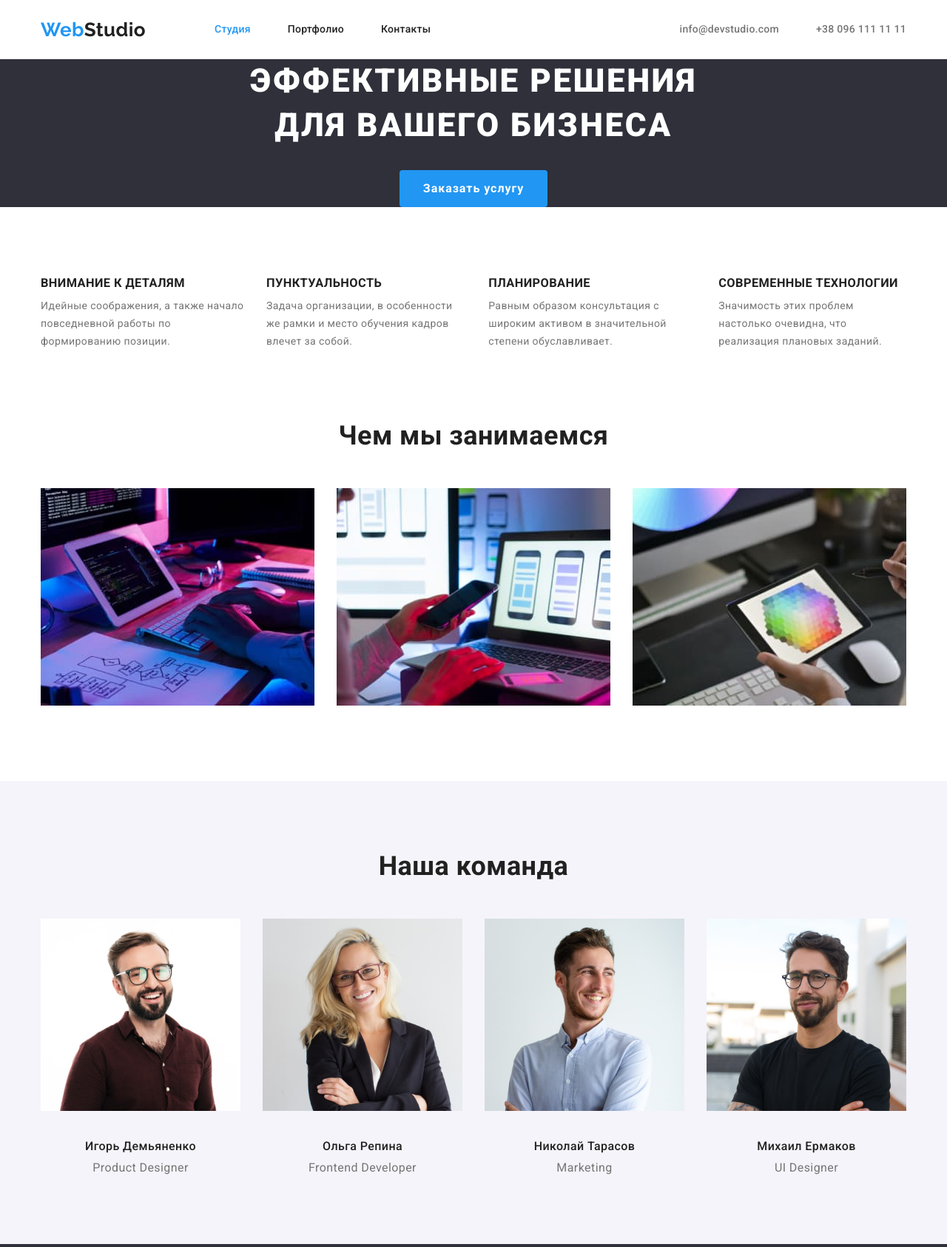
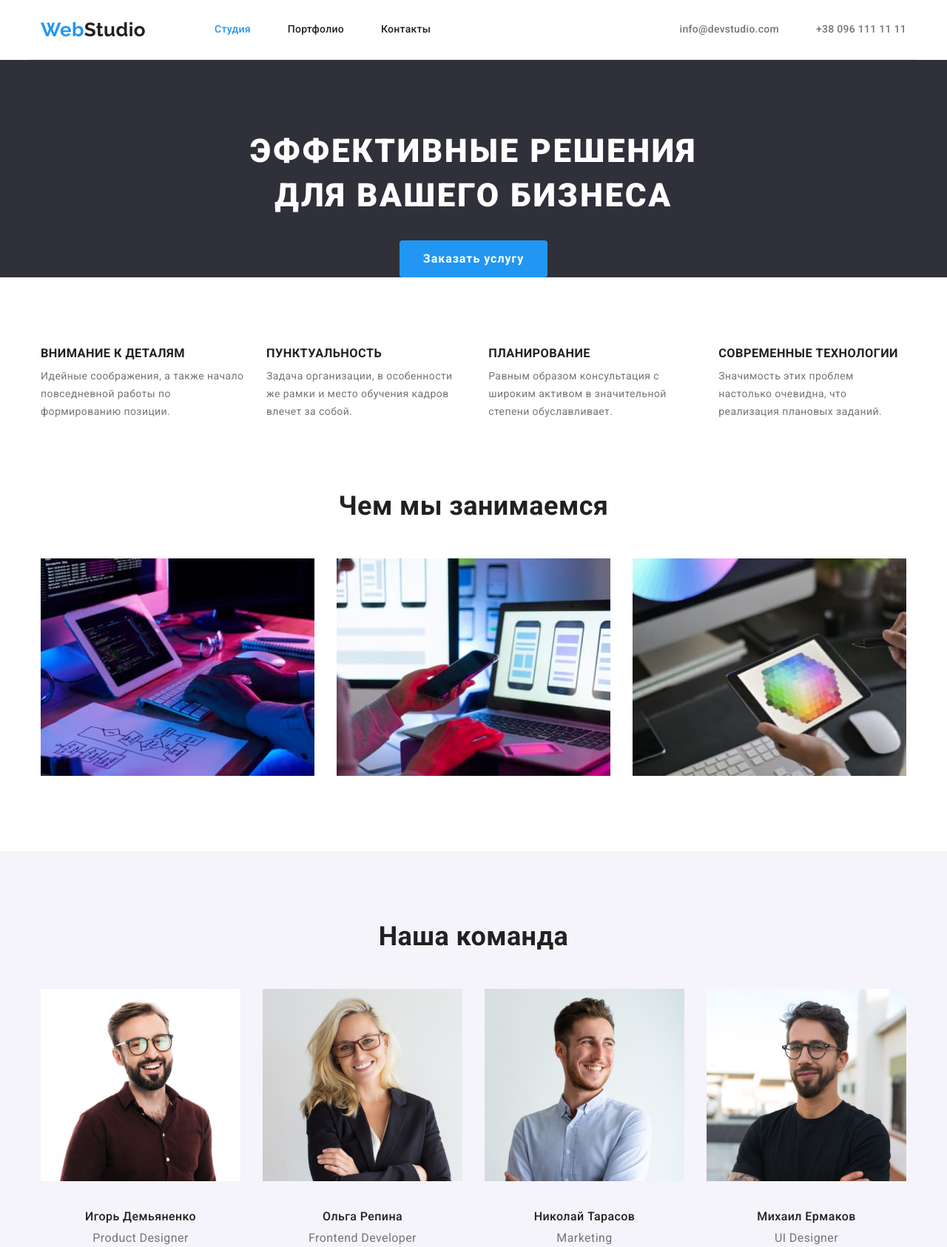
Before and after one commit to Vitalii-250885/goit-markup-hw-03, a plain HTML site: page index.html in a window 1280 px wide. Shown: the top 1686 px of the page at 74% size. Drawn offline with nearby package versions, Linux system fonts and the light colour scheme.

Commit message:
Добавляет бордеры

```diff
--- a/css/styles.css
+++ b/css/styles.css
@@ -30,10 +30,16 @@ p {
     margin-bottom: 0;
 }
 
+.section {
+    padding-top: 94px;
+    /* padding-bottom: 94px; */
+}
+
 .site-header {
     display: flex;
     align-items: center;
     justify-content: flex-end;
+    border-bottom: 1px solid #ECECEC;
 }
 
 .container {
@@ -121,7 +127,6 @@ p {
 
 .hero-section {
     background-color: #2F303A;
-    margin-bottom: 94px;
 }
 
 .hero {
@@ -169,10 +174,6 @@ p {
     margin-bottom: 50px;
 }
 
-.privelege-section {
-    margin-bottom: 94px;
-}
-
 .privelege {
     display: none;
 }
@@ -205,10 +206,6 @@ p {
 
 .team-section {
     background: var(--secondary-bgcolor);
-}
-
-.team-container {
-    padding-top: 94px;
     padding-bottom: 94px;
 }
 
@@ -273,18 +270,10 @@ address {
     margin-bottom: 0;
 }
 
-/* .contacts-link-foote .item + .item {
-    margin-left: 9px;
-} */
-
 /* Стили Портфолио */
 
 .portfolio-h {
     display: none;
-}
-
-.filter {
-    padding-top: 94px;
 }
 
 .filter-list {
@@ -316,15 +305,19 @@ address {
     color: #FFFFFF;
 }
 
+.portfolio-section {
+    padding-bottom: 94px;
+}
+
 .portfolio-list {
     display: flex;
     flex-wrap: wrap;
     justify-content: space-between;
-    margin-bottom: 94px;
 }
 
 .portfolio-list .item {
     margin-bottom: 30px;
+    border-bottom: 1px solid #EEEEEE;
 }
 
 .portfolio-list .item:nth-last-child(-n+3) {
--- a/index.html
+++ b/index.html
@@ -40,14 +40,14 @@
     </header>
 
     <main>
-        <section class="hero-section">
+        <section class="hero-section section">
             <div class="container">
                 <h1 class="hero">Эффективные решения для вашего бизнеса</h1>
                 <button type="button" class="hero-button">Заказать услугу</button>
             </div>
         </section>
 
-        <section class="privelege-section">
+        <section class="section">
             <div class="container">
                 <h2 class="privelege">Наши привилегии</h2>
                 <ul class="list privelege-list">
@@ -79,7 +79,7 @@
             </div>
         </section>
 
-        <section>
+        <section class="section">
             <div class="container">
                 <h2 class="section-h">Чем мы занимаемся</h2>
                 <ul class="list feature">
@@ -102,7 +102,7 @@
             </div>
         </section>
 
-        <section class="team-section">
+        <section class="team-section section">
             <div class="container team-container">
                 <h2 class="section-h">Наша команда</h2>
                 <ul class="list team">
```
Also changed, not shown: portfolio.html (+3 -1 lines).
